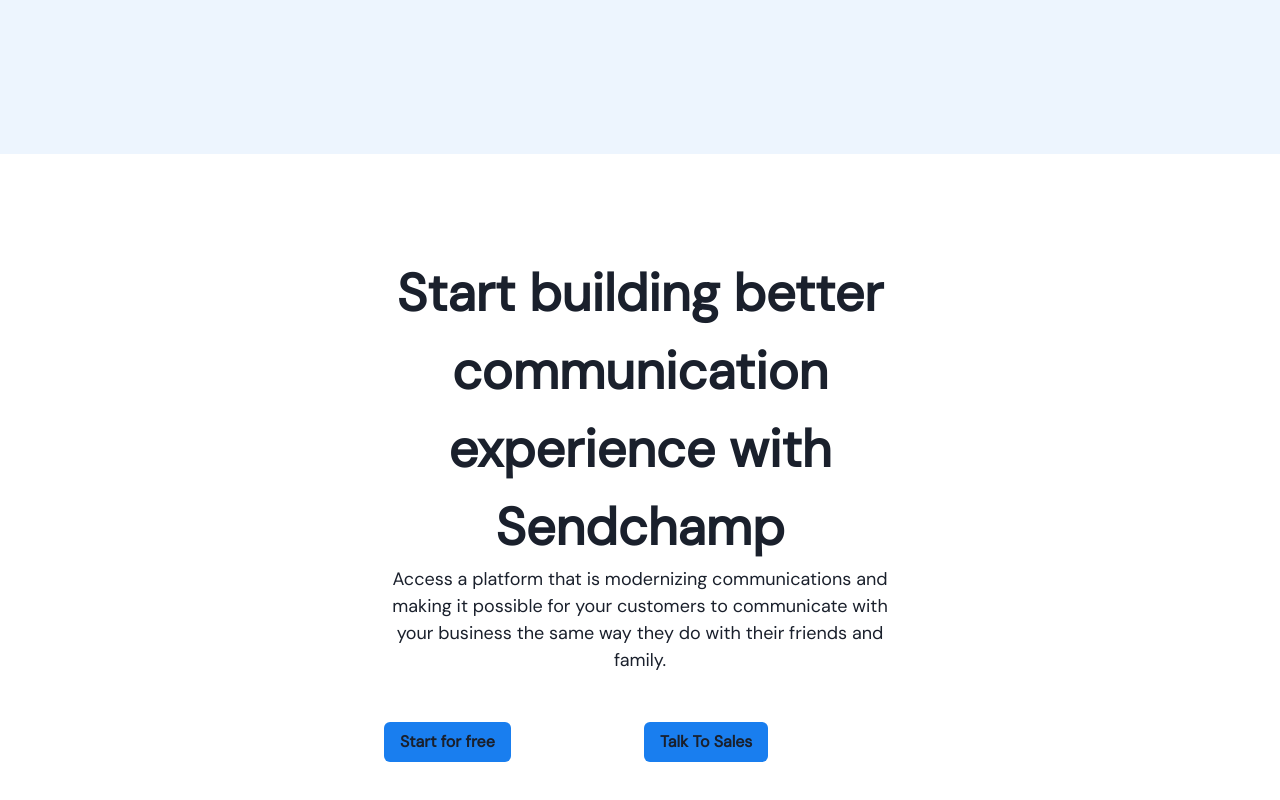
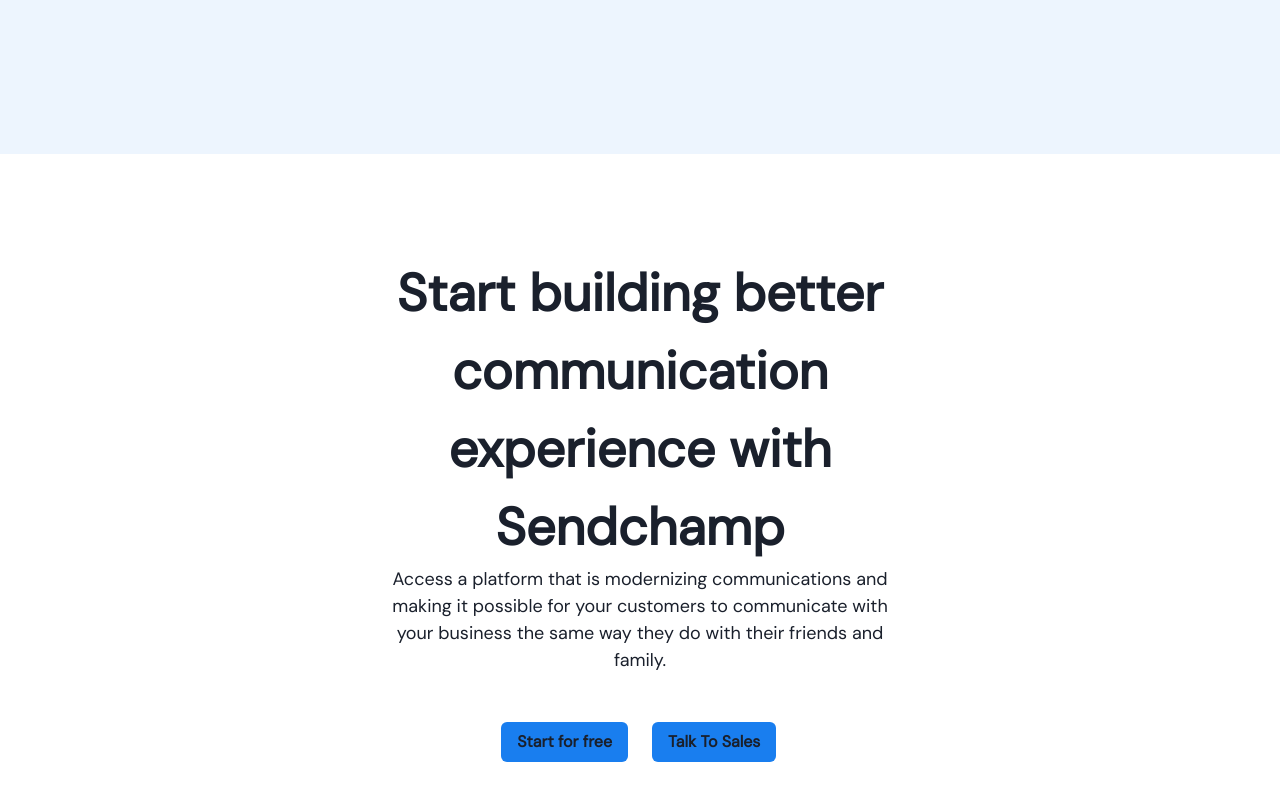
Before and after one commit to arabfysal/sendchamp, a React (Create React App) app: page / in a window 1280 px wide. Shown: the part 1494-2294 px from the top of the page. Built offline with nearby package versions, Linux system fonts and the light colour scheme; no server answers.

Commit message:
center buttons

```diff
--- a/src/pages/pricing.jsx
+++ b/src/pages/pricing.jsx
@@ -182,8 +182,8 @@
           title="Start building better communication experience with Sendchamp"
           description="Access a platform that is modernizing communications and making it possible for your customers to communicate with your business the same way they do with their friends and family."
           action={
-            <>
-              <Grid templateColumns="repeat(2, 1fr)" gap={2}>
+            <Center>
+              <Grid templateColumns="repeat(2, 1fr)" gap={6}>
                 <GridItem>
                   <Button bg={THEME.PrimaryBlue}>Start for free</Button>
                 </GridItem>
@@ -191,7 +191,7 @@
                   <Button bg={THEME.PrimaryBlue}>Talk To Sales</Button>
                 </GridItem>
               </Grid>
-            </>
+            </Center>
           }
         />
       </Box>
```
